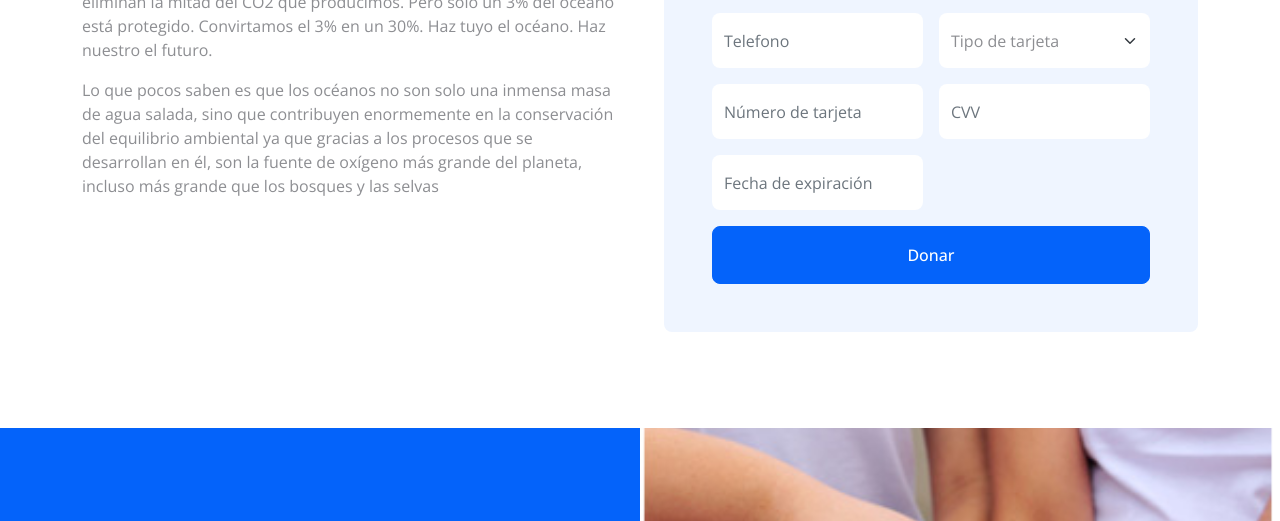
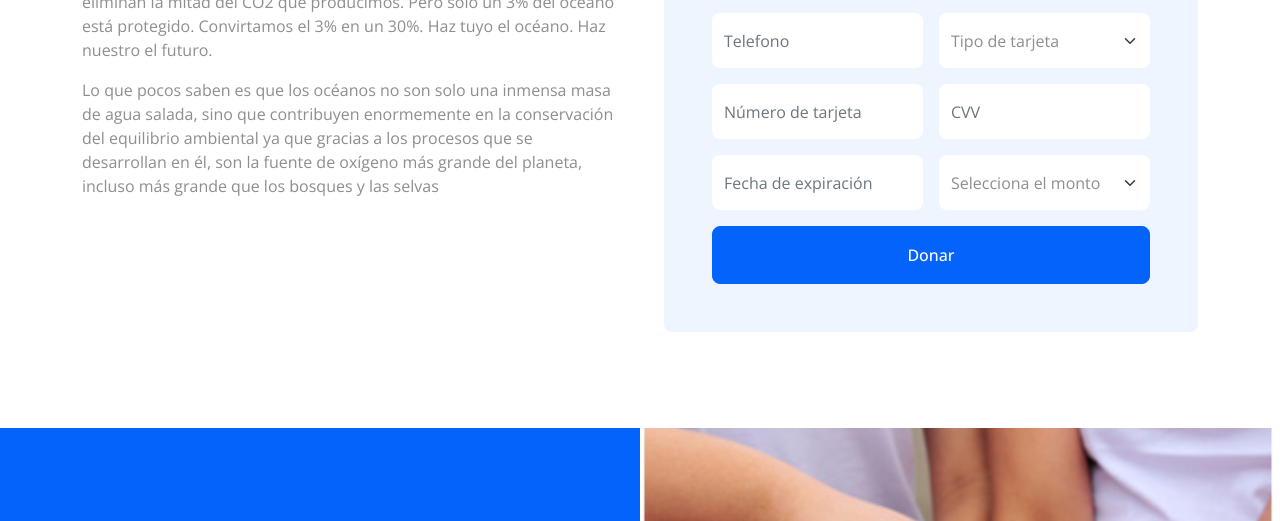
Before and after one commit to lizethConu/Hack_The_Ocean, a plain HTML site: page app/html/donaciones.html in a window 1280 px wide. Shown: the part 229-750 px from the top of the page. Drawn offline with nearby package versions, Linux system fonts and the light colour scheme; a script that the page names is missing.

Commit message:
Correcciones donaciones

```diff
--- a/app/html/donaciones.html
+++ b/app/html/donaciones.html
@@ -89,6 +89,16 @@
                                 <div class="col-12 col-sm-6">
                                     <input type="text" class="form-control border-0" placeholder="Fecha de expiración" style="height: 55px;">
                                 </div>
+                                <div class="col-12 col-sm-6">
+                                    <select class="form-select border-0" style="height: 55px;">
+                                        <option selected>Selecciona el monto</option>
+                                        <option value="1">50 MXN</option>
+                                        <option value="2">100 MNX</option>
+                                        <option value="1">200 MXN</option>
+                                        <option value="2">500 MNX</option>
+                                        <option value="1">1000 MXN</option>
+                                    </select>
+                                </div>
                                 <div class="col-12">
                                     <button class="btn btn-primary w-100 py-3" onclick="send()">Donar</button>
                                 </div>
```
